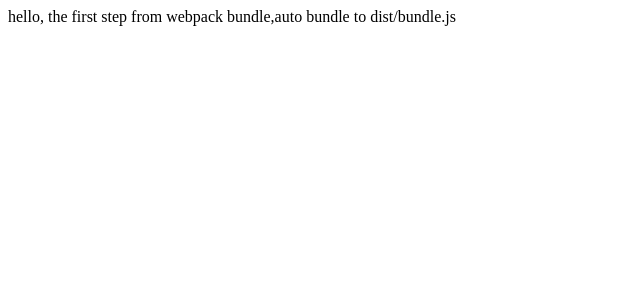
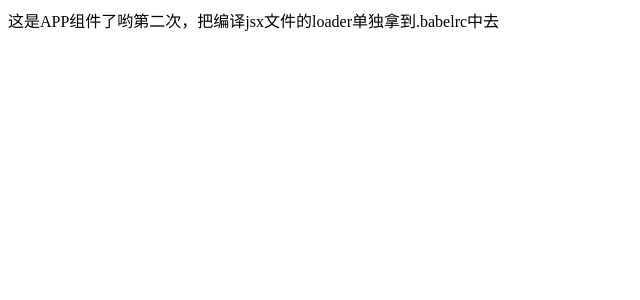
Before and after one commit to lillylanty/react-wp-demo, a React app: page / in a window 1280 px wide. Shown: the top 300 px of the page, without its empty margins (0-640 px from the left). Built offline with nearby package versions, Linux system fonts and the light colour scheme; the HTML template or start-up script is replaced by a standard one.

Commit message:
把编译jsx的loader抽到nbabelrc中，有react render的文件都是需要这个loader

```diff
--- /dev/null
+++ b/src/App.js
@@ -0,0 +1,7 @@
+import React, {Component} from 'react';
+import {render} from 'react-dom';
+export default class App extends Component {
+    render(){
+        return <div>这是APP组件了哟第二次，把编译jsx文件的loader单独拿到.babelrc中去</div>
+    }
+}
--- a/src/index.js
+++ b/src/index.js
@@ -1,7 +1,14 @@
 import React, {Component} from 'react';
 import {render} from 'react-dom';
-
-render (
-    <div>hello, the first step from webpack bundle,auto bundle to dist/bundle.js</div>,
-    document.getElementById('app')
-)
+import App from './App';
+const renderDom = Component => {
+    render (
+        <Component />,
+        document.getElementById('app')
+    )
+}
+renderDom(App)
+// render (
+//     <div>hello, the first step from webpack bundle,auto bundle to dist/bundle.js</div>,
+//     document.getElementById('app')
+// )
--- a/webpack/webpack.config.js
+++ b/webpack/webpack.config.js
@@ -9,12 +9,10 @@
         rules: [
             {
                 test: /\.(js)$/,
-                use: {
-                    loader: 'babel-loader',
-                    options: {
-                        presets: ['es2015', 'react'],
-                    }
-                },
+                loader: 'babel-loader',
+                // use: {
+                    // options:
+                // },
                 exclude: /node_modules/
             }
         ]
```
Also changed, not shown: .babelrc (added), 2 other files (tests, documents, lock files or other folders).
